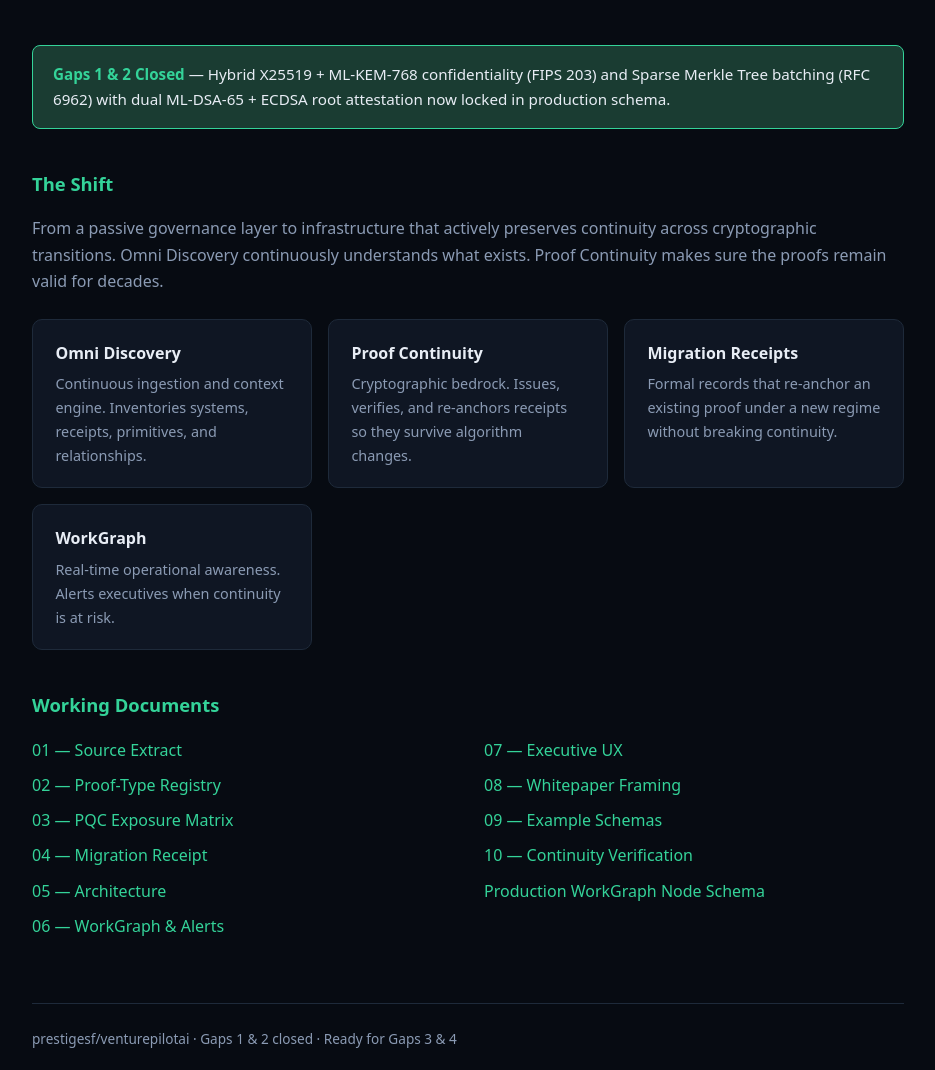
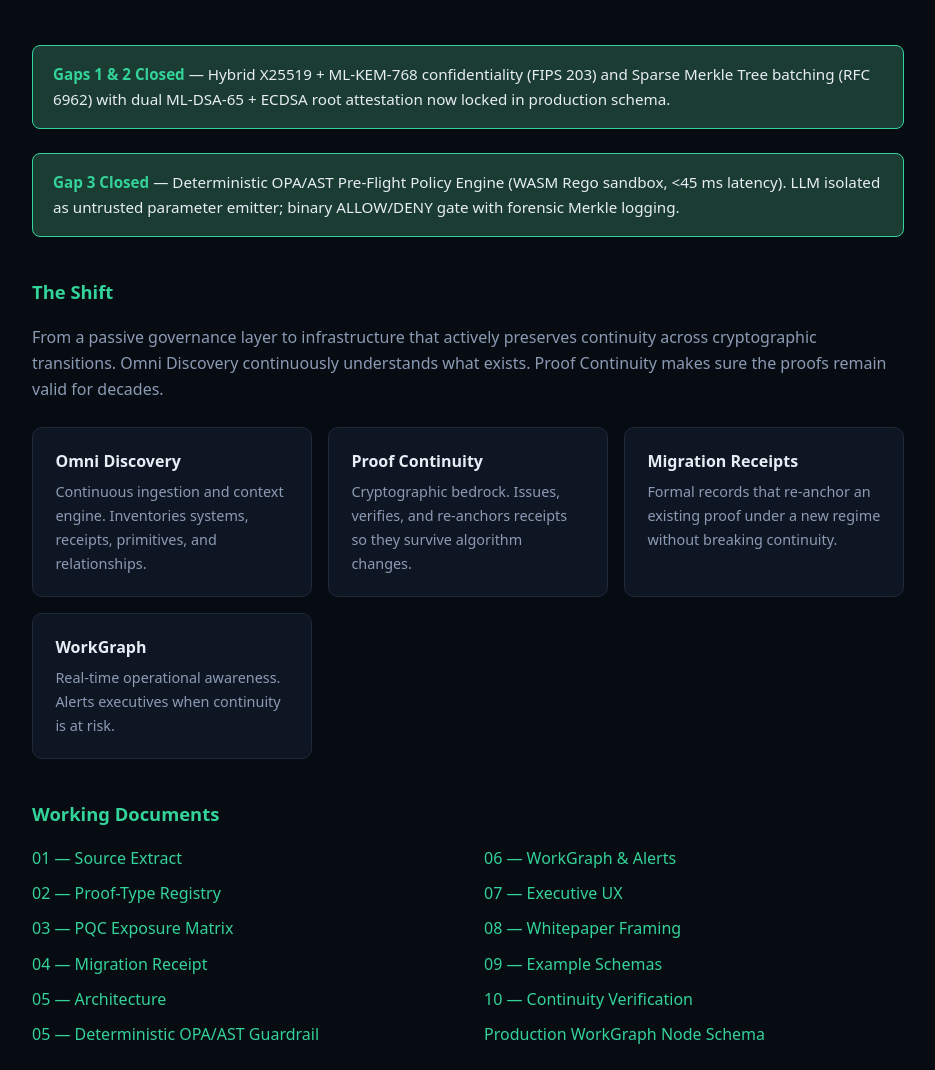
Before and after one commit to prestigesf/venturepilotai, a plain HTML site: page index.html in a window 1280 px wide. Shown: the part 230-1300 px from the top of the page, without its empty margins (172-1107 px from the left). Drawn offline with Linux system fonts and the light colour scheme.

Commit message:
Add Gap 3 deterministic guardrail doc link and status note (additive only)

```diff
--- a/index.html
+++ b/index.html
@@ -86,6 +86,10 @@
       <strong>Gaps 1 & 2 Closed</strong> — Hybrid X25519 + ML-KEM-768 confidentiality (FIPS 203) and Sparse Merkle Tree batching (RFC 6962) with dual ML-DSA-65 + ECDSA root attestation now locked in production schema.
     </div>
 
+    <div class="status">
+      <strong>Gap 3 Closed</strong> — Deterministic OPA/AST Pre-Flight Policy Engine (WASM Rego sandbox, <45 ms latency). LLM isolated as untrusted parameter emitter; binary ALLOW/DENY gate with forensic Merkle logging.
+    </div>
+
     <h2>The Shift</h2>
     <p>
       From a passive governance layer to infrastructure that actively preserves continuity across cryptographic transitions.
@@ -118,6 +122,7 @@
       <li><a href="docs/03-pqc-exposure-tracking-matrix.md">03 — PQC Exposure Matrix</a></li>
       <li><a href="docs/04-migration-receipt-concept.md">04 — Migration Receipt</a></li>
       <li><a href="docs/05-architecture-outline.md">05 — Architecture</a></li>
+      <li><a href="docs/05-deterministic-guardrail.md">05 — Deterministic OPA/AST Guardrail</a></li>
       <li><a href="docs/06-workgraph-alerts.md">06 — WorkGraph & Alerts</a></li>
       <li><a href="docs/07-executive-ux.md">07 — Executive UX</a></li>
       <li><a href="docs/08-whitepaper-framing.md">08 — Whitepaper Framing</a></li>
@@ -127,7 +132,7 @@
     </ul>
 
     <footer>
-      prestigesf/venturepilotai · Gaps 1 & 2 closed · Ready for Gaps 3 & 4
+      prestigesf/venturepilotai · Gaps 1, 2 & 3 closed · Ready for Gap 4
     </footer>
   </div>
 </body>
```
